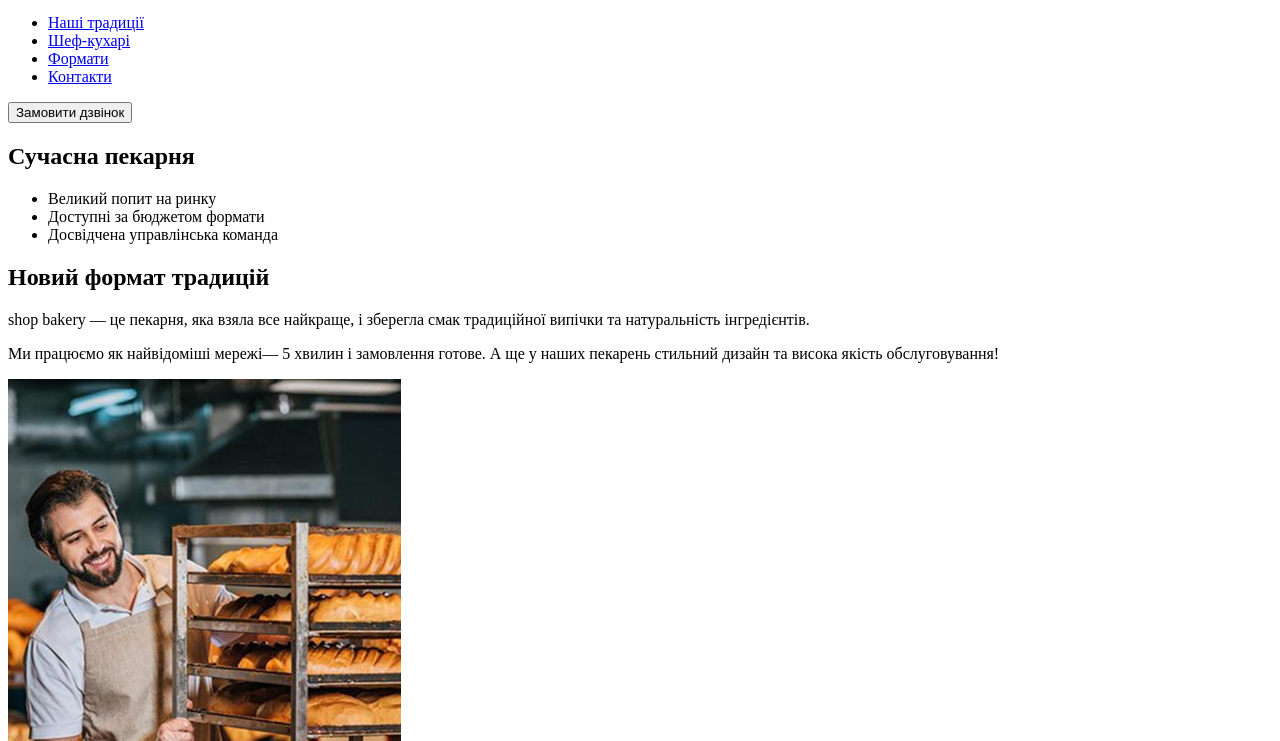
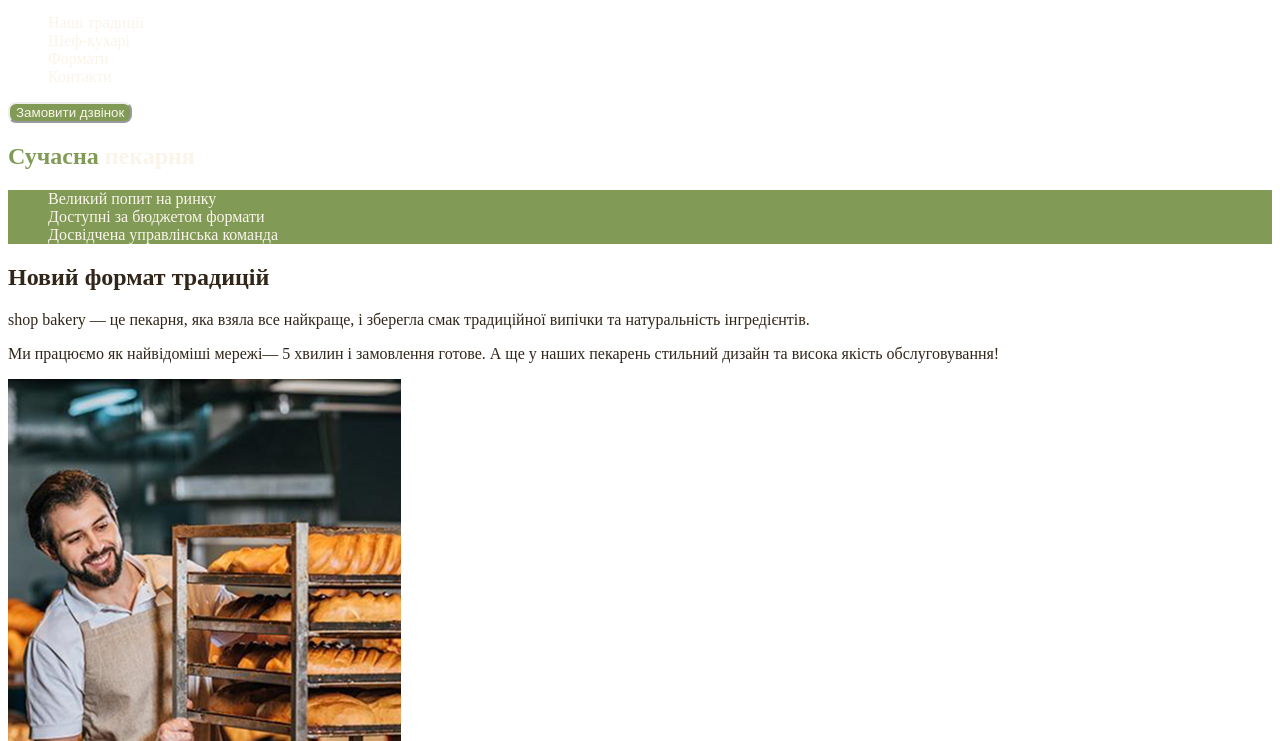
Before and after one commit to VladSky911/bakery, a plain HTML site: page index.html in a window 1280 px wide. Shown: the part 59-800 px from the top of the page. Drawn offline with Linux system fonts and the light colour scheme.

Commit message:
Add styles.css and css variabels 05.12.25 (12:00)

```diff
--- a/css/styles.css
+++ b/css/styles.css
@@ -0,0 +1,76 @@
+:root {
+    --color-primary-dark: #31261A;
+    --color-primary-light: #FAF4EA;
+    --color-brand-dark: #465929;
+    --color-brand-light: #819B57;
+}
+
+/* ----------------GLOBAL STYLES---------------- */
+
+body {
+    color: var(--color-primary-dark);
+}
+
+ul {
+    list-style: none;
+}
+
+/* ----------------BUTTON---------------- */
+
+.button {
+    color: var(--color-primary-light);
+    background-color: var( --color-brand-light);
+    border-color: 2px solid var( --color-brand-light);
+    border-radius: 8px;
+    cursor: pointer;
+}
+
+.button:hover {
+    background-color: transparent;
+    color: var(--color-brand-dark);
+    border-color: 2px solid var( --color-brand-light);
+}
+
+/* ----------------LINKS---------------- */
+
+.link {
+    text-decoration: none;
+    color: var(--color-primary-light);
+}
+
+.link:hover {
+    color: var( --color-brand-light);
+}
+
+
+.section-titel .accent {
+    color: var( --color-brand-dark);
+}
+
+/* ----------------HEADER---------------- */
+
+/* ----------------HERO---------------- */
+
+.hero-titel {
+    color: var(--color-primary-light);
+}
+
+.hero-titel .accent {
+    color: var( --color-brand-light);
+}
+
+.advantages-list {
+    color: var(--color-primary-light);
+    background-color: var( --color-brand-light);
+
+}
+
+
+
+/* ----------------TRADITIONS---------------- */
+
+/* ----------------CHIEF COOKERS---------------- */
+
+/* ----------------FORMATS---------------- */
+
+/* ----------------CONTACTS---------------- */
--- a/index.html
+++ b/index.html
@@ -16,28 +16,28 @@
                 <img src="./images/logo.svg" alt="Логотип пекарні">
             </a>
          <ul>
-            <li><a href="#traditions-section">Наші традиції</a></li>
-            <li><a href="#chief-section">Шеф-кухарі</a></li>
-            <li><a href="#formats-section">Формати</a></li>
-            <li><a href="#contacts-section">Контакти</a></li>
+            <li><a class="link" href="#traditions-section">Наші традиції</a></li>
+            <li><a class="link" href="#chief-section">Шеф-кухарі</a></li>
+            <li><a class="link" href="#formats-section">Формати</a></li>
+            <li><a class="link" href="#contacts-section">Контакти</a></li>
          </ul>
     </nav>
-    <button type="button">Замовити дзвінок</button>
+    <button class="button" type="button">Замовити дзвінок</button>
     </header>
 
      <main>
 
         <section>
-            <h1>Сучасна пекарня</h1>
-        </section>
-
-        <section id="traditions-section">
-            <ul>
+            <h1 class="hero-titel"><span class="accent">Сучасна</span> пекарня</h1>
+            <ul class="advantages-list">
                 <li>Великий попит на ринку</li>
                 <li>Доступні за бюджетом формати</li>
                 <li>Досвідчена управлінська команда</li>
             </ul>
-            <h2>Новий формат традицій</h2>
+        </section>
+
+        <section id="traditions-section">
+            <h2 class="section-titel">Новий формат традицій</h2>
             <p>
                 <span lang="eng">shop bakery</span> —
                 це пекарня, яка взяла все найкраще, і зберегла смак традиційної
@@ -50,7 +50,7 @@
         </section>
 
         <section id="chief-section">
-            <h2>Наші найкращі шеф -кухарі</h2>
+            <h2 class="section-titel">Наші найкращі <span class="accent">шеф-кухарі</span></h2>
             <ul>
                 <li>
                  <article>
@@ -72,7 +72,7 @@
         </section>
 
         <section id="formats-section">
-            <h2>Формати</h2>
+            <h2 class="section-titel">Формати</h2>
             <ul>
             <li>
                 <article>
@@ -92,7 +92,7 @@
         </section>
 
         <section id="contacts-section">
-            <h2>Приєднуйся до мережі пекарень</h2>
+            <h2 class="section-titel">Приєднуйся до мережі пекарень</h2>
             <iframe
                 src="https://www.google.com/maps/embed?pb=!1m18!1m12!1m3!1d2540.163447036115!2d30.48869837606083!3d50.45668098691572!2m3!1f0!2f0!3f0!3m2!1i1024!2i768!4f13.1!3m3!1m2!1s0x40d4ce637c006b2d%3A0xaf86385f19996ff0!2z0YPQuy4g0KHQtdGH0LXQstGL0YUg0KHRgtGA0LXQu9GM0YbQvtCyLCA1NCwg0JrQuNC10LIsINCj0LrRgNCw0LjQvdCwLCAwMjAwMA!5e0!3m2!1sru!2sde!4v1764851085952!5m2!1sru!2sde"
                 width="603"
```
